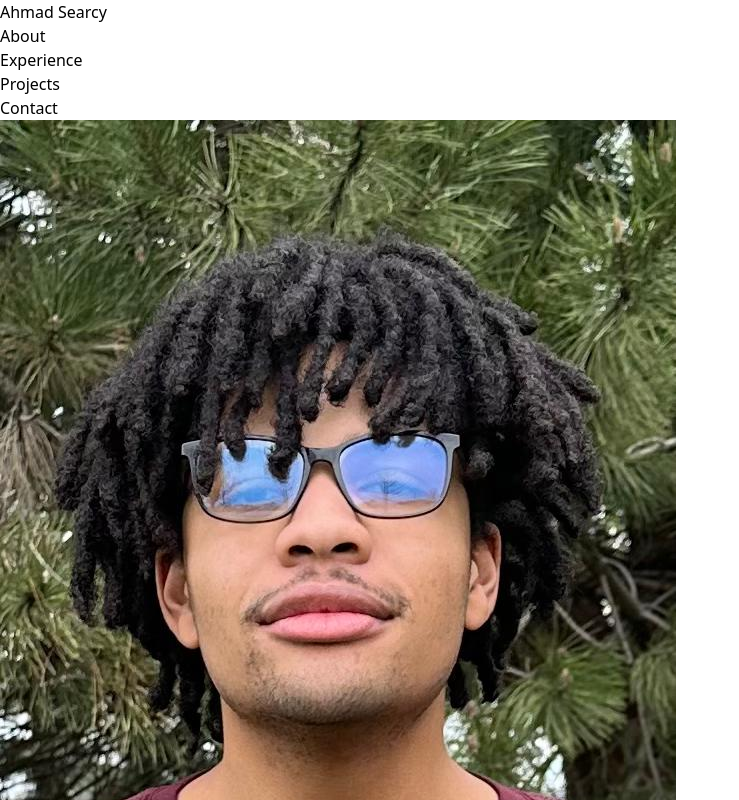
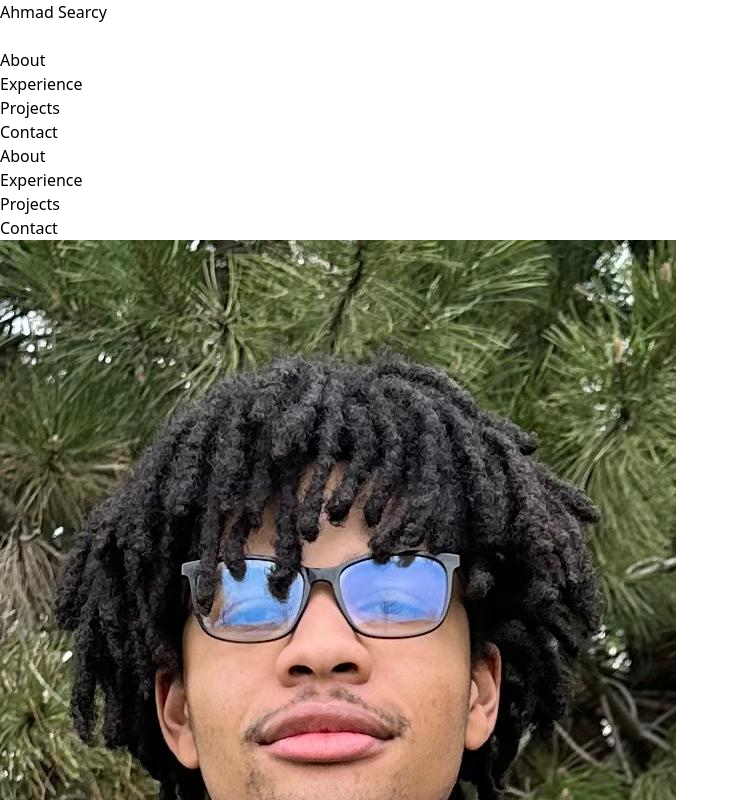
Before and after one commit to as31212/revised-portfolio, a React (Vite) app: page / in a window 1280 px wide. Shown: the top 800 px of the page, without its empty margins (0-739 px from the left). Built offline with nearby package versions, Linux system fonts and the light colour scheme.

Commit message:
Before Build Final Save

```diff
--- a/src/App.jsx
+++ b/src/App.jsx
@@ -6,17 +6,23 @@ import Projects from "./components/Projects";
 import Footer from "./components/Footer";
 import Home from "./components/Home";
 import About from "./components/About";
-import Bio from "./components/About";
+import Contact from "./components/Contact";
 
 
 function App() {
+  const [navActive,setNavActive] = useState(false);
+  const toggleNav = ()=>{
+    setNavActive(!navActive);
+  }
   return (
     <>
-      <Nav />
-      <Home />
-      <About />
-      <Experience />
-      <Projects />
+        <Nav navActive={navActive} toggleNav={toggleNav} />
+        <Home />
+        <About />
+        <Experience />
+        <Projects />
+        <br className=" min-h-screen" />
+        <Contact />
     </>
   );
 }
--- a/src/components/About.jsx
+++ b/src/components/About.jsx
@@ -3,25 +3,25 @@ const About = ()=>{
 
     return(
         <>
-        <section className="h-screen" id="About">
+        <section className="min-h-screen h-auto mb-40" id="About">
             <p className="text-center">Get to Know</p>
             <h2 className="text-center text-5xl font-semibold">About Me</h2>
-            <div className="flex gap-5 justify-center mt-20" id="experience-and-Education">
-                <div className="border-2 border-gray-400 w-1/3 text-center p-10 text-2xl rounded-xl" id="experience">
+            <div className="flex flex-wrap gap-5 justify-center mt-20" id="experience-and-Education">
+                <div className=" min-w-80 border-2 border-gray-400 w-1/3 text-center p-10 text-2xl rounded-xl" id="experience">
                 <i class="fa-solid fa-medal"></i>
                     <p className="font-bold">Experience</p>
                     <p>1+ years</p>
                     <p>Frontend Development</p>
                     <p></p>
                 </div>
-                <div className="border-2 border-gray-400 w-1/3 text-center p-10 text-2xl rounded-xl" id="education">
+                <div className="min-w-80 border-2 border-gray-400 w-1/3 text-center p-10 text-2xl rounded-xl" id="education">
                 <i class="fa-solid fa-book"></i>
                     <p className="font-bold">Education</p>
                     <p>Bachelors Degree</p>
                     <p>BBA Business Analytics</p>
                 </div>
             </div>
-            <div className="border-2 mt-10 mr-auto ml-auto border-gray-400 w-1/2 text-center p-10 text-2xl rounded-xl"><p>As a self-taught frontend engineer, my journey in tech is fueled by an unquenchable thirst for knowledge and a commitment to continuous learning. Starting from scratch, I have cultivated a deep understanding of both design and data handling, enabling me to tackle complex challenges with precision and creativity. My ability to learn and adapt quickly is not just a skill but a cornerstone of my professional philosophy. I am always eager to expand my expertise and embrace new technologies or methodologies that enhance my effectiveness and contribute value to my team. This proactive approach ensures that I am always ready to meet the evolving demands of the tech industry.</p></div>
+            <div className="min-w-80 border-2 mb-10 mt-10 mr-auto ml-auto border-gray-400 w-1/2 text-center p-10 text-2xl rounded-xl"><p>As a self-taught frontend engineer, my journey in tech is fueled by an unquenchable thirst for knowledge and a commitment to continuous learning. Starting from scratch, I have cultivated a deep understanding of both design and data handling, enabling me to tackle complex challenges with precision and creativity. My ability to learn and adapt quickly is not just a skill but a cornerstone of my professional philosophy. I am always eager to expand my expertise and embrace new technologies or methodologies that enhance my effectiveness and contribute value to my team. This proactive approach ensures that I am always ready to meet the evolving demands of the tech industry.</p></div>
         </section>
         </>
     );
--- /dev/null
+++ b/src/components/Contact.jsx
@@ -0,0 +1,20 @@
+import Footer from "./Footer";
+
+const Contact = ()=>{
+
+    return(
+        <>
+        <div className=" min-h-screen h-auto flex flex-col gap-10 items-center" id="Contact">
+            <p>Get In Touch</p>
+            <h2 className="font-bold text-5xl">Contact Me</h2>
+            <div className=" border-2 border-gray-400 rounded-3xl flex flex-wrap gap-10 p-5 text-2xl mt-60" id="anchors">
+                <a target="_blank" href=""><i class="fa-solid fa-envelope"></i> ahmadsearcy7@gmail.com</a>
+                <a target="_blank" href="https://www.linkedin.com/in/ahmad-searcy/"><i class="fa-brands fa-linkedin"></i> https://www.linkedin.com/in/ahmad-searcy/</a>
+            </div>
+            <Footer />
+        </div>
+
+        </>
+    );
+}
+export default Contact;
--- a/src/components/Experience.jsx
+++ b/src/components/Experience.jsx
@@ -1,12 +1,12 @@
 const Experience = () => {
   return (
     <>
-      <div className="h-screen min-h-screen mt-5" id="Experience">
+      <div className="h-auto min-h-screen mt-5" id="Experience">
         <p className="text-center">Explore My</p>
         <h2 className="text-center text-5xl font-semibold">Experience</h2>
         <div className="flex flex-wrap justify-center gap-10 p-40" id="frontend-backend">
           <div
-            className="w-2/5 p-10  rounded-xl  border-2 border-black"
+            className="w-2/5 min-w-80 p-10  rounded-xl  border-2 border-black"
             id="frontend"
           >
             <h2 className="mb-10 text-center text-3xl text-gray-500">
@@ -63,7 +63,7 @@ const Experience = () => {
           </div>
 
           <div
-            className="w-2/5 p-10  rounded-xl  border-2 border-black"
+            className="w-2/5 p-10 min-w-80  rounded-xl  border-2 border-black"
             id="backend"
           >
             <h2 className="mb-10 text-center text-3xl text-gray-500">
--- a/src/components/Footer.jsx
+++ b/src/components/Footer.jsx
@@ -3,7 +3,10 @@ const Footer = ()=>{
 
     return(
         <>
-
+        <footer className="flex flex-col items-center gap-10 mb-5 mt-80">
+            <a className="text-4xl" href="#nav"><i className="fa-solid fa-arrow-up"></i></a>
+            <p>&copy; 2024 Ahmad Searcy. All rights reserved.</p>
+        </footer>
         </>
     );
 }
--- a/src/components/Home.jsx
+++ b/src/components/Home.jsx
@@ -5,15 +5,16 @@ const Home = ()=>{
 
     return(
         <>
-        <section className='p-10 min-h-screen' id="Home">
-            <div className='flex justify-center gap-20 mt-40' id="img-and-text">
-                <img className='w-1/4 rounded-full ' src="Portfolio-picture.jpg" alt="image of Ahmad " />
-                <div className='flex flex-col gap-10 text-center mt-40' id="img-text">
+       <section className='p-10 min-h-screen mb-20' id="Home">
+  <div className='flex flex-wrap justify-center gap-20 mt-40' id="img-and-text">
+    <img className='w-1/2 min-w-80 max-w-96 rounded-full' src="Portfolio-picture.jpg" alt="image of Ahmad " />
+    <div className='flex flex-col justify-center gap-10 text-center' id="img-text">
       <div className='flex flex-col gap-3' id="Home-text">
         <p className='text-2xl font-bold'>Hello, I'm</p>
         <h2 className='font-bold text-5xl'>Ahmad Searcy</h2>
         <h3 className='font-bold text-3xl text-gray-500'>Frontend Engineer</h3>
         <div id="download-buttons">
+          {/* Add your download buttons here */}
         </div>
       </div>
       <div className='flex justify-center gap-5' id="linkedin-github">
@@ -23,6 +24,7 @@ const Home = ()=>{
     </div>
   </div>
 </section>
+
         </>
     );
 }
--- a/src/components/Nav.jsx
+++ b/src/components/Nav.jsx
@@ -1,11 +1,19 @@
 
-const Nav = ()=>{
+const Nav = ({navActive,toggleNav})=>{
 
     return(
         <>
-        <nav className="shadow p-5 flex justify-around text-3xl">
-            <h2>Ahmad Searcy</h2>
-            <ul className="flex gap-8">
+        <nav id="nav" className={navActive ?'shadow p-5 flex text-3xl flex-col items-center' :'shadow p-5 flex text-3xl'}>
+            <h2 className=" whitespace-nowrap" id="name">Ahmad Searcy</h2>
+            <button className=" w-full" onClick={()=> toggleNav()} id="nav-button"><i className="fa-solid fa-bars show-button"></i></button>
+            <br />
+            <ul id="nav-buttons-toggle" className={navActive ? `flex flex-col gap-10 justify-end ` : `hidden`}>
+                <a href="#About"><li>About</li></a>
+                <a href="#Experience"><li>Experience</li></a>
+                <a href="#Projects"><li>Projects</li></a>
+                <a href="#Contact"><li>Contact</li></a>
+            </ul>
+            <ul id="nav-buttons" className='flex gap-10'>
                 <a href="#About"><li>About</li></a>
                 <a href="#Experience"><li>Experience</li></a>
                 <a href="#Projects"><li>Projects</li></a>
--- a/src/components/Project.jsx
+++ b/src/components/Project.jsx
@@ -3,12 +3,12 @@ const Project = ({title,img,url,github})=>{
 
     return(
         <>
-        <div className="flex flex-col w-1/5 h-1/2 rounded-xl border-2 border-gray-400 p-10 gap-10 shadow-xl hover:scale-105 duration-300 ease-in-out">
+        <div className="flex flex-col min-w-80 w-1/5 h-1/2 rounded-xl border-2 border-gray-400 p-10 gap-10 shadow-xl">
             <img className="rounded-2xl shadow-lg" src={img} alt={`${title} image`} />
             <h3 className=" text-center text-3xl font-bold">{title}</h3>
-            <div className="flex justify-around" id="project-button-div">
-                <button className="border-2 border-gray-400 p-5 rounded-3xl font-bold"><a target="_blank" href={github}>Github</a></button>
-                <button className="border-2 border-gray-400 p-5 rounded-3xl font-bold"><a target="_blank" href={url}>Live Demo</a></button>
+            <div className="flex justify-around project-button-div ">
+                <a target="_blank" href={github}><button className="border-2 border-gray-400 rounded-3xl font-bold p-5 duration-150 hover:bg-black hover:text-white">Github</button></a>
+                <a target="_blank" href={url}><button className="border-2 border-gray-400 rounded-3xl font-bold p-5 duration-150 hover:bg-black hover:text-white">Live Demo</button></a>
             </div>
         </div>
         </>
--- a/src/components/Projects.jsx
+++ b/src/components/Projects.jsx
@@ -4,10 +4,12 @@ const Projects = ()=>{
 
     return(
         <>
-        <section id="Projects">
+        <section className="h-auto min-h-screen" id="Projects">
             <p className="text-center">Browse My Recent</p>
             <h3 className="text-center text-5xl font-semibold">Projects</h3>
-            <div className=" flex justify-center gap-20 h-screen p-10" id="Projects-container">
+            <div className=" flex flex-wrap justify-center gap-20 h-auto p-10" id="Projects-container">
+            <Project title="Shop-IT" img="Shop.png" github="https://github.com/as31212/Mock-Ecommerce-Store" url="https://shop-it-beta.netlify.app/" />
+            <Project title="Shop-IT" img="Shop.png" github="https://github.com/as31212/Mock-Ecommerce-Store" url="https://shop-it-beta.netlify.app/" />
             <Project title="Shop-IT" img="Shop.png" github="https://github.com/as31212/Mock-Ecommerce-Store" url="https://shop-it-beta.netlify.app/" />
             </div>
         </section>
--- a/src/index.css
+++ b/src/index.css
@@ -5,3 +5,18 @@
 *{
     scroll-behavior: smooth;
 }
+
+
+@media (max-width:900px) {
+    #name{
+        display: none;
+    }
+    #nav-buttons{
+        display: none;
+    }
+}
+@media (min-width:900px) {
+    .show-button{
+        display: none;
+    }
+}
```
Lines whose indentation alone changed are shown as unchanged.
